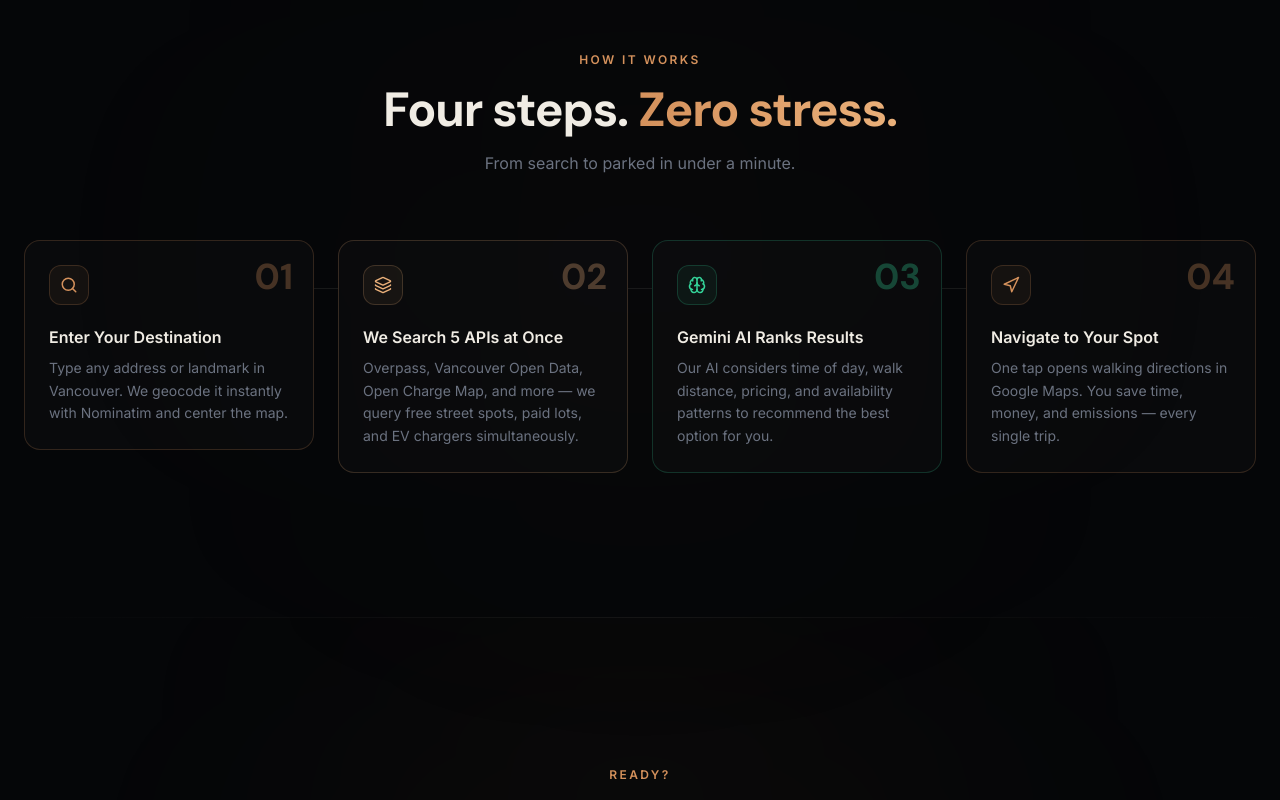
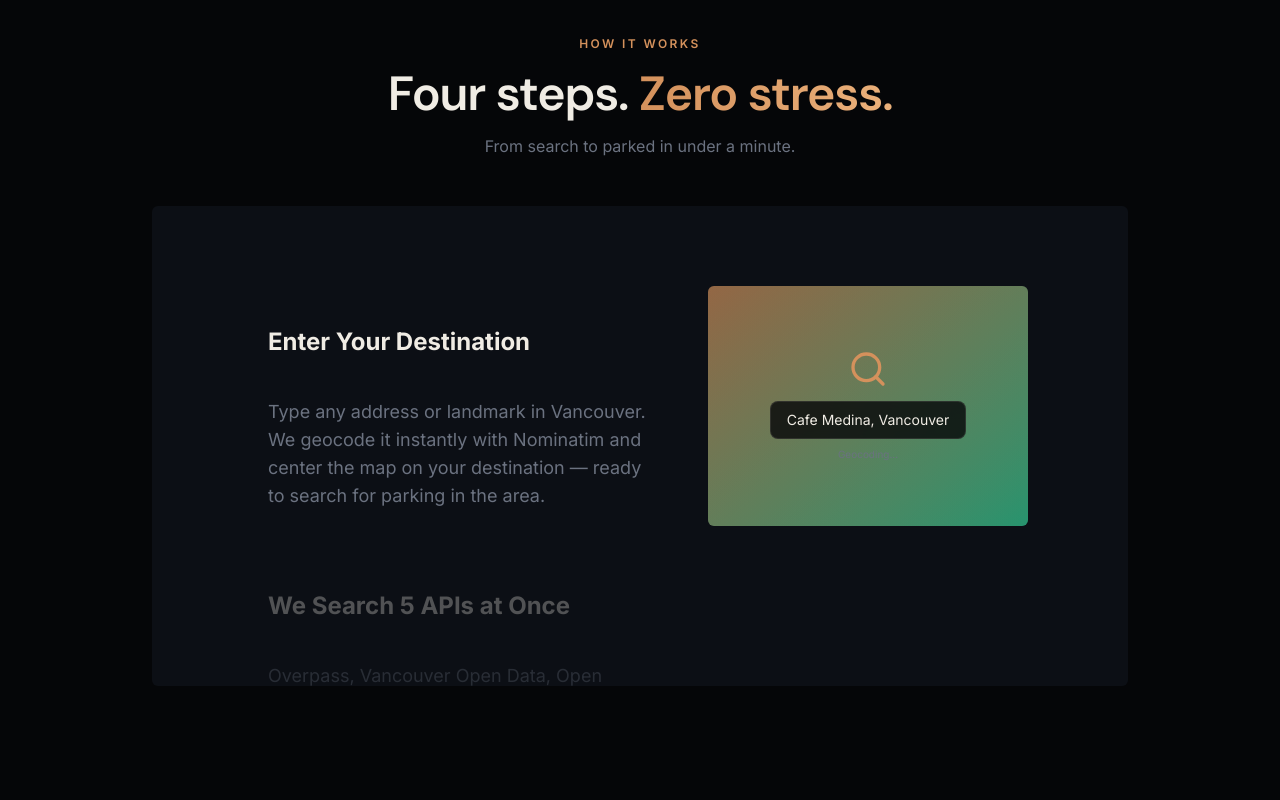
Before and after one commit to rey-hanah/HTG026, a Next.js app: page / in a window 1280 px wide. Shown: the part 3160-3960 px from the top of the page. Built offline with nearby package versions, Linux system fonts and the light colour scheme.

Commit message:
Add sticky scroll reveal for how-it-works

```diff
--- a/src/components/landing/HowItWorksSection.tsx
+++ b/src/components/landing/HowItWorksSection.tsx
@@ -1,146 +1,113 @@
 "use client";
 
-import { useRef } from "react";
-import { motion, useInView } from "framer-motion";
+import React from "react";
+import { StickyScroll } from "@/components/ui/sticky-scroll-reveal";
 import { Search, Layers, Brain, Navigation } from "lucide-react";
 
-const ease = [0.22, 1, 0.36, 1] as const;
-
-const steps = [
+const content = [
   {
-    num: "01",
-    icon: Search,
     title: "Enter Your Destination",
     description:
-      "Type any address or landmark in Vancouver. We geocode it instantly with Nominatim and center the map.",
-    color: "accent",
+      "Type any address or landmark in Vancouver. We geocode it instantly with Nominatim and center the map on your destination — ready to search for parking in the area.",
+    content: (
+      <div className="h-full w-full flex flex-col items-center justify-center bg-gradient-to-br from-accent/20 to-success/20 p-6">
+        <Search className="h-10 w-10 text-accent mb-3" />
+        <div className="rounded-lg border border-[var(--color-ink-resolved)]/10 bg-[var(--color-canvas-resolved)]/80 px-4 py-2 text-sm text-[var(--color-ink-resolved)] backdrop-blur">
+          Cafe Medina, Vancouver
+        </div>
+        <div className="mt-2 text-[10px] text-[var(--color-ink-muted-resolved)]">Geocoding...</div>
+      </div>
+    ),
   },
   {
-    num: "02",
-    icon: Layers,
     title: "We Search 5 APIs at Once",
     description:
-      "Overpass, Vancouver Open Data, Open Charge Map, and more — we query free street spots, paid lots, and EV chargers simultaneously.",
-    color: "accent-light",
+      "Overpass, Vancouver Open Data, Open Charge Map, OSRM, and more — we query free street spots, paid lots, and EV chargers simultaneously so no option goes unnoticed.",
+    content: (
+      <div className="h-full w-full flex flex-col items-center justify-center bg-gradient-to-br from-accent/30 to-accent-light/20 p-6 gap-2">
+        <Layers className="h-10 w-10 text-accent-light mb-2" />
+        {["Overpass", "Vancouver", "ChargeMap", "OSRM", "Nominatim"].map(
+          (api) => (
+            <div
+              key={api}
+              className="w-full rounded-md border border-[var(--color-ink-resolved)]/10 bg-[var(--color-canvas-resolved)]/60 px-3 py-1 text-[11px] text-[var(--color-ink-resolved)]/70 backdrop-blur flex items-center gap-2"
+            >
+              <div className="h-1.5 w-1.5 rounded-full bg-success" />
+              {api}
+            </div>
+          )
+        )}
+      </div>
+    ),
   },
   {
-    num: "03",
-    icon: Brain,
     title: "Gemini AI Ranks Results",
     description:
-      "Our AI considers time of day, walk distance, pricing, and availability patterns to recommend the best option for you.",
-    color: "success",
+      "Our AI considers time of day, walk distance, pricing, and availability patterns to recommend the single best option for your specific situation — not just the closest spot.",
+    content: (
+      <div className="h-full w-full flex flex-col items-center justify-center bg-gradient-to-br from-success/20 to-accent/20 p-6">
+        <Brain className="h-10 w-10 text-success mb-3" />
+        <div className="w-full space-y-1.5">
+          {[
+            { name: "Cambie St", score: "98%", rec: true },
+            { name: "Pacific Centre", score: "85%", rec: false },
+            { name: "Robson EV", score: "72%", rec: false },
+          ].map((spot) => (
+            <div
+              key={spot.name}
+              className={`rounded-md border px-3 py-1.5 text-[11px] backdrop-blur flex items-center justify-between ${
+                spot.rec
+                  ? "border-success/30 bg-success/10 text-success"
+                  : "border-[var(--color-ink-resolved)]/10 bg-[var(--color-canvas-resolved)]/50 text-[var(--color-ink-resolved)]/60"
+              }`}
+            >
+              <span>{spot.name}</span>
+              <span className="font-semibold">{spot.score}</span>
+            </div>
+          ))}
+        </div>
+      </div>
+    ),
   },
   {
-    num: "04",
-    icon: Navigation,
     title: "Navigate to Your Spot",
     description:
-      "One tap opens walking directions in Google Maps. You save time, money, and emissions — every single trip.",
-    color: "accent",
+      "One tap opens walking directions in Google Maps. You save time, money, and emissions — every single trip. From search to parked in under a minute.",
+    content: (
+      <div className="h-full w-full flex flex-col items-center justify-center bg-gradient-to-br from-accent-light/20 to-success/20 p-6">
+        <Navigation className="h-10 w-10 text-accent mb-3" />
+        <div className="rounded-full border border-accent/30 bg-accent/10 px-5 py-2 text-sm font-semibold text-accent">
+          Open Google Maps
+        </div>
+        <p className="mt-3 text-center text-[10px] text-[var(--color-ink-muted-resolved)]">
+          Walking directions to your AI-picked spot
+        </p>
+      </div>
+    ),
   },
 ];
 
-const colorMap: Record<string, { border: string; bg: string; text: string; num: string }> = {
-  accent: {
-    border: "border-accent/20",
-    bg: "bg-accent/[0.06]",
-    text: "text-accent",
-    num: "text-accent/30",
-  },
-  "accent-light": {
-    border: "border-accent-light/20",
-    bg: "bg-accent-light/[0.06]",
-    text: "text-accent-light",
-    num: "text-accent-light/30",
-  },
-  success: {
-    border: "border-success/20",
-    bg: "bg-success/[0.06]",
-    text: "text-success",
-    num: "text-success/30",
-  },
-};
-
 export default function HowItWorksSection() {
-  const ref = useRef<HTMLDivElement>(null);
-  const inView = useInView(ref, { once: true, margin: "-80px" });
-
   return (
-    <section id="how-it-works" className="relative py-28 lg:py-36">
-      <div className="absolute inset-x-0 top-0 h-px bg-gradient-to-r from-transparent via-ink/[0.06] to-transparent" />
-
-      {/* Ambient glow */}
-      <div className="pointer-events-none absolute left-1/2 top-1/2 h-[500px] w-[700px] -translate-x-1/2 -translate-y-1/2 rounded-full bg-accent/[0.02] blur-[160px]" />
-
-      <div ref={ref} className="relative mx-auto max-w-7xl px-6">
+    <section id="how-it-works" className="py-16 md:py-32">
+      <div className="mx-auto max-w-5xl px-6">
         {/* Section header */}
-        <motion.div
-          className="mx-auto max-w-2xl text-center"
-          initial={{ opacity: 0, y: 20 }}
-          animate={inView ? { opacity: 1, y: 0 } : {}}
-          transition={{ duration: 0.7, ease }}
-        >
+        <div className="mx-auto max-w-2xl text-center mb-12">
           <span className="text-xs font-semibold uppercase tracking-[0.2em] text-accent">
             How It Works
           </span>
-          <h2 className="mt-4 font-display text-3xl font-bold tracking-tight sm:text-4xl lg:text-5xl">
+          <h2 className="mt-4 text-balance font-display text-3xl font-semibold tracking-tight md:text-4xl lg:text-5xl">
             Four steps.{" "}
             <span className="bg-gradient-to-r from-accent to-accent-light bg-clip-text text-transparent">
               Zero stress.
             </span>
           </h2>
-          <p className="mt-4 text-base leading-relaxed text-ink-muted">
+          <p className="mt-4 text-[var(--color-ink-muted-resolved)]">
             From search to parked in under a minute.
           </p>
-        </motion.div>
+        </div>
 
-        {/* Steps */}
-        <div className="mt-16 grid gap-6 sm:grid-cols-2 lg:grid-cols-4">
-          {steps.map((step, i) => {
-            const c = colorMap[step.color];
-            return (
-              <motion.div
-                key={step.num}
-                initial={{ opacity: 0, y: 28 }}
-                animate={inView ? { opacity: 1, y: 0 } : {}}
-                transition={{ duration: 0.6, ease, delay: 0.15 + i * 0.1 }}
-                className="group relative"
-              >
-                {/* Connector line (not on last card) */}
-                {i < steps.length - 1 && (
-                  <div className="pointer-events-none absolute right-0 top-12 hidden h-px w-6 translate-x-full bg-ink/[0.08] lg:block" />
-                )}
-
-                <div
-                  className={`relative rounded-2xl border ${c.border} bg-ink/[0.02] p-6 transition-colors hover:bg-ink/[0.04]`}
-                >
-                  {/* Step number watermark */}
-                  <span
-                    className={`absolute top-4 right-5 font-display text-4xl font-bold ${c.num}`}
-                  >
-                    {step.num}
-                  </span>
-
-                  {/* Icon */}
-                  <div
-                    className={`inline-flex h-10 w-10 items-center justify-center rounded-xl border ${c.border} ${c.bg}`}
-                  >
-                    <step.icon className={`h-4.5 w-4.5 ${c.text}`} />
-                  </div>
-
-                  {/* Text */}
-                  <h3 className="mt-5 text-base font-semibold text-ink">
-                    {step.title}
-                  </h3>
-                  <p className="mt-2 text-sm leading-relaxed text-ink-muted">
-                    {step.description}
-                  </p>
-                </div>
-              </motion.div>
-            );
-          })}
-        </div>
+        <StickyScroll content={content} />
       </div>
     </section>
   );
--- /dev/null
+++ b/src/components/ui/sticky-scroll-reveal.tsx
@@ -0,0 +1,103 @@
+"use client";
+
+import React, { useEffect, useRef, useState } from "react";
+import { useMotionValueEvent, useScroll, motion } from "framer-motion";
+import { cn } from "@/lib/utils";
+
+export const StickyScroll = ({
+  content,
+  contentClassName,
+}: {
+  content: {
+    title: string;
+    description: string;
+    content?: React.ReactNode;
+  }[];
+  contentClassName?: string;
+}) => {
+  const [activeCard, setActiveCard] = React.useState(0);
+  const ref = useRef<HTMLDivElement>(null);
+  const { scrollYProgress } = useScroll({
+    container: ref,
+    offset: ["start start", "end start"],
+  });
+  const cardLength = content.length;
+
+  useMotionValueEvent(scrollYProgress, "change", (latest) => {
+    const cardsBreakpoints = content.map((_, index) => index / cardLength);
+    const closestBreakpointIndex = cardsBreakpoints.reduce(
+      (acc, breakpoint, index) => {
+        const distance = Math.abs(latest - breakpoint);
+        if (distance < Math.abs(latest - cardsBreakpoints[acc])) {
+          return index;
+        }
+        return acc;
+      },
+      0
+    );
+    setActiveCard(closestBreakpointIndex);
+  });
+
+  const backgroundColors = [
+    "var(--color-panel, rgb(15 23 42))",
+    "var(--color-canvas, rgb(0 0 0))",
+    "var(--color-panel-light, rgb(23 23 23))",
+  ];
+
+  const linearGradients = [
+    "linear-gradient(to bottom right, rgb(212 145 92 / 0.6), rgb(52 211 153 / 0.6))",
+    "linear-gradient(to bottom right, rgb(212 145 92 / 0.8), rgb(234 176 122 / 0.6))",
+    "linear-gradient(to bottom right, rgb(52 211 153 / 0.6), rgb(212 145 92 / 0.6))",
+  ];
+
+  const [backgroundGradient, setBackgroundGradient] = useState(
+    linearGradients[0]
+  );
+
+  useEffect(() => {
+    setBackgroundGradient(linearGradients[activeCard % linearGradients.length]);
+  }, [activeCard]);
+
+  return (
+    <motion.div
+      animate={{
+        backgroundColor: backgroundColors[activeCard % backgroundColors.length],
+      }}
+      className="h-[30rem] overflow-y-auto flex justify-center relative space-x-10 rounded-md p-10"
+      ref={ref}
+    >
+      <div className="div relative flex items-start px-4">
+        <div className="max-w-2xl">
+          {content.map((item, index) => (
+            <div key={item.title + index} className="my-20">
+              <motion.h2
+                initial={{ opacity: 0 }}
+                animate={{ opacity: activeCard === index ? 1 : 0.3 }}
+                className="text-2xl font-bold text-ink dark:text-slate-100"
+              >
+                {item.title}
+              </motion.h2>
+              <motion.p
+                initial={{ opacity: 0 }}
+                animate={{ opacity: activeCard === index ? 1 : 0.3 }}
+                className="text-lg text-ink-muted dark:text-slate-300 max-w-sm mt-10"
+              >
+                {item.description}
+              </motion.p>
+            </div>
+          ))}
+          <div className="h-40" />
+        </div>
+      </div>
+      <div
+        style={{ background: backgroundGradient }}
+        className={cn(
+          "hidden lg:block h-60 w-80 rounded-md bg-white sticky top-10 overflow-hidden",
+          contentClassName
+        )}
+      >
+        {content[activeCard].content ?? null}
+      </div>
+    </motion.div>
+  );
+};
```
